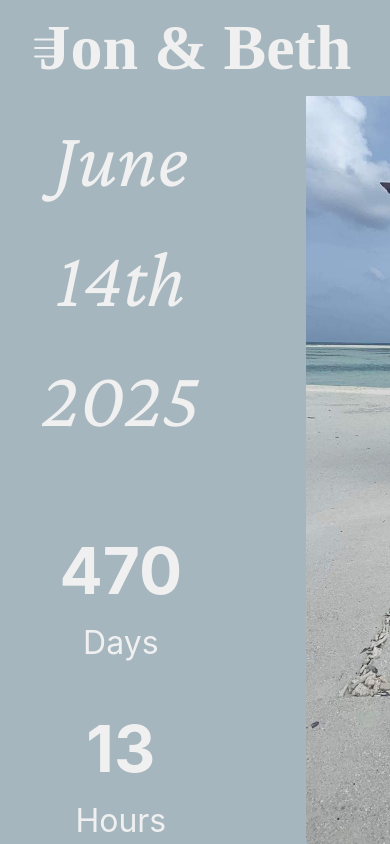
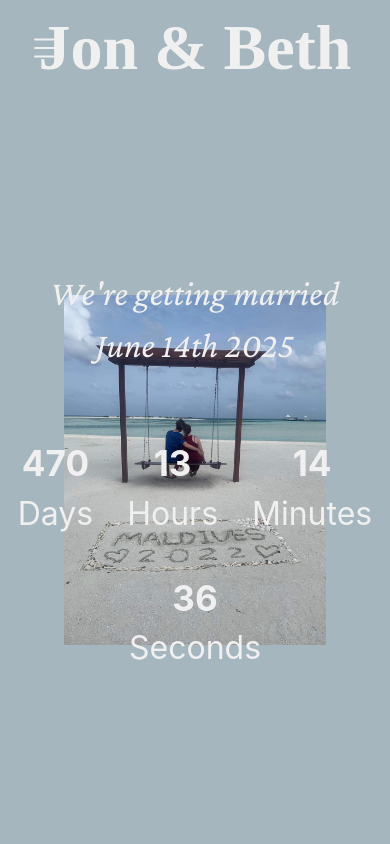
Before and after one commit to skelham-marsh/skelham-marsh.github.io, a React (Vite) app: page / in a window 390 px wide. Built offline with nearby package versions, Linux system fonts and the light colour scheme; no server answers; a web font is replaced by a local one.

Commit message:
feat: more comprehensive responsiveness

```diff
--- a/src/components/Layout/Layout.module.css
+++ b/src/components/Layout/Layout.module.css
@@ -10,5 +10,6 @@
     color: var(--color-theme-blue);
     display: flex;
     overflow-y: auto;
+    position: relative;
   }
 }
--- a/src/pages/FAQ/FAQ.module.css
+++ b/src/pages/FAQ/FAQ.module.css
@@ -1,6 +1,6 @@
 .wrapper {
   max-width: 1200px;
-  margin: auto;
+  margin: 0 auto;
 }
 
 .faq {
@@ -18,7 +18,7 @@
   }
 
   .question, p {
-    margin: 0;
+    margin: 1rem;
     margin-bottom: 0.5rem;
   }
 
--- a/src/pages/Home/Home.module.css
+++ b/src/pages/Home/Home.module.css
@@ -7,11 +7,12 @@
   background: var(--color-theme-blue);
   color: var(--color-white);
   flex: 1;
+  padding: 2rem;
 
   .text {
     margin: 0;
     margin-bottom: 4rem;
-    font-size: 5rem;
+    font-size: clamp(1rem, 9vw, 5rem);
     font-family: Crimson Pro;
     font-style: italic;
 
@@ -30,8 +31,40 @@
 
   img {
     border-radius: 2rem;
-    margin: 4rem;
-    overflow: hidden;
     max-width: 600px;
   }
 }
+
+@media (pointer:none), (pointer:coarse) {
+  .body {
+    position: absolute;
+    display: flex;
+    inset: 0;
+  }
+
+  .left {
+    z-index: 2;
+    align-items: center;
+    display: flex;
+    flex-direction: column;
+    justify-content: center;
+  }
+
+  .left,
+  .right {
+    position: absolute;
+    inset: 0;
+  }
+
+  .right {
+    padding: 4rem;
+  }
+
+  img {
+    width: 100%;
+    height: 100%;
+    object-fit: contain;
+    border-radius: 0 !important;
+    max-width: unset !important;
+  }
+}
--- a/src/pages/Home/components/Countdown/Countdown.module.css
+++ b/src/pages/Home/components/Countdown/Countdown.module.css
@@ -1,6 +1,6 @@
 .countdown {
   max-width: 100vw;
-  width:100%;
+  width: 100%;
   display: flex;
   justify-content: center;
   align-items: center;
@@ -16,11 +16,11 @@
 
     & h2 {
       margin: 0px;
-      font-size: 4rem;
+      font-size: clamp(1rem, 9vw, 4rem);
     }
 
     & p {
-      font-size: 2rem;
+      font-size: clamp(1rem, 9vw, 2rem);
       margin: 0px;
       white-space: nowrap;
     }
--- a/src/pages/Travel/Travel.module.css
+++ b/src/pages/Travel/Travel.module.css
@@ -1,3 +1,9 @@
+@media (pointer:none), (pointer:coarse) {
+  .wrapper {
+    flex-direction: column;
+  }
+}
+
 .wrapper {
   height: 100%;
   width: 100%;
```
